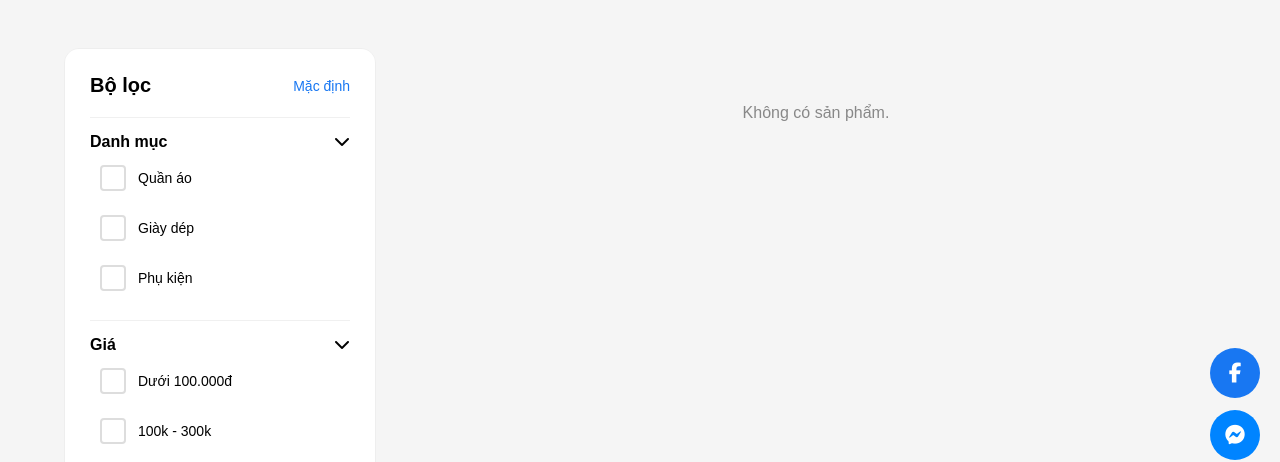
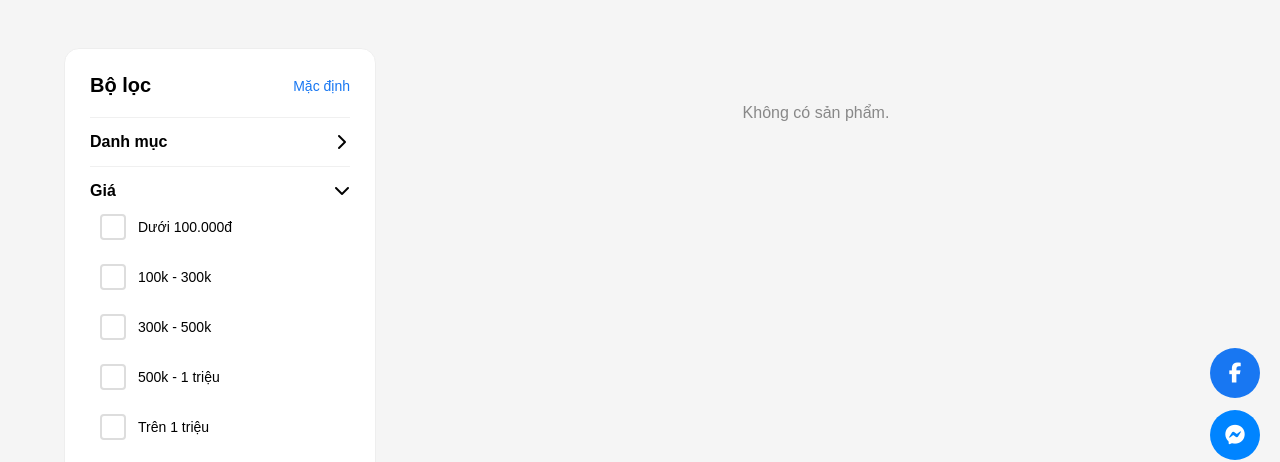
Before and after one commit to ToanDien2007/BTL-JAV, a website: page html/products.html in a window 1280 px wide. Both pictures are taken after a click on the element "Danh mục". Shown: the part 703-1165 px from the top of the page. Drawn offline with Linux system fonts and the light colour scheme; no server answers.

Commit message:
dang cap

```diff
--- a/css/products.css
+++ b/css/products.css
@@ -147,3 +147,23 @@
         gap: 14px;
     }
 }
+
+.group-header {
+    user-select: none;
+    cursor: pointer;
+}
+
+/* Thêm hiệu ứng xoay mượt mà cho icon mũi tên */
+.group-header i {
+    transition: transform 0.3s ease;
+}
+
+/* Ẩn danh sách checkbox/radio khi bị thu gọn */
+.filter-group.collapsed > div:last-child {
+    display: none;
+}
+
+/* Xoay mũi tên sang ngang 90 độ khi bị thu gọn */
+.filter-group.collapsed .group-header i {
+    transform: rotate(-90deg);
+}
--- a/scripts/filter.js
+++ b/scripts/filter.js
@@ -69,3 +69,17 @@ function setupFilters(grid) {
 
   // Danh mục: cho phép chọn nhiều (không giới hạn)
 }
+// ── Gắn sự kiện Đóng/Mở (Accordion) cho giao diện bộ lọc ────────
+document.addEventListener('DOMContentLoaded', () => {
+  const groupHeaders = document.querySelectorAll('.group-header');
+
+  groupHeaders.forEach(header => {
+    header.addEventListener('click', function() {
+      // Tìm thẻ cha bao ngoài cùng (<div class="filter-group">)
+      const filterGroup = this.parentElement;
+
+      // Bật/tắt class 'collapsed' để CSS tự động ẩn/hiện danh sách và xoay mũi tên
+      filterGroup.classList.toggle('collapsed');
+    });
+  });
+});
```
